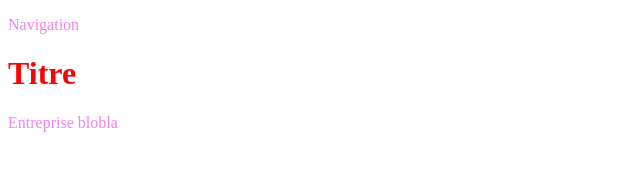
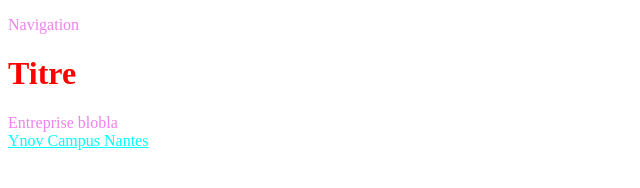
Before and after one commit to valentingbt/gitclass, a plain HTML site: page index.html in a window 1280 px wide. Shown: the whole page, without its empty margins (0-640 px from the left). Drawn offline with Linux system fonts and the light colour scheme.

Commit message:
ajout d'un couleur visited

```diff
--- a/index.html
+++ b/index.html
@@ -10,12 +10,14 @@
 </head>
 <body>
 <header>
-    <p>Navigation</p>
+    <p>Navigation
+    </p>
 </header>
 
     <h1>Titre</h1>
     <p>
-        Entreprise blobla
+        Entreprise blobla <br />
+        <a href="https://nantes.ynov.com/">Ynov Campus Nantes</a>
     </p>
 </body>
 </html>
--- a/style.css
+++ b/style.css
@@ -13,3 +13,7 @@ a {
 a:hover {
     color: blue;
 }
+
+a:visited {
+    color: navy;
+}
```
